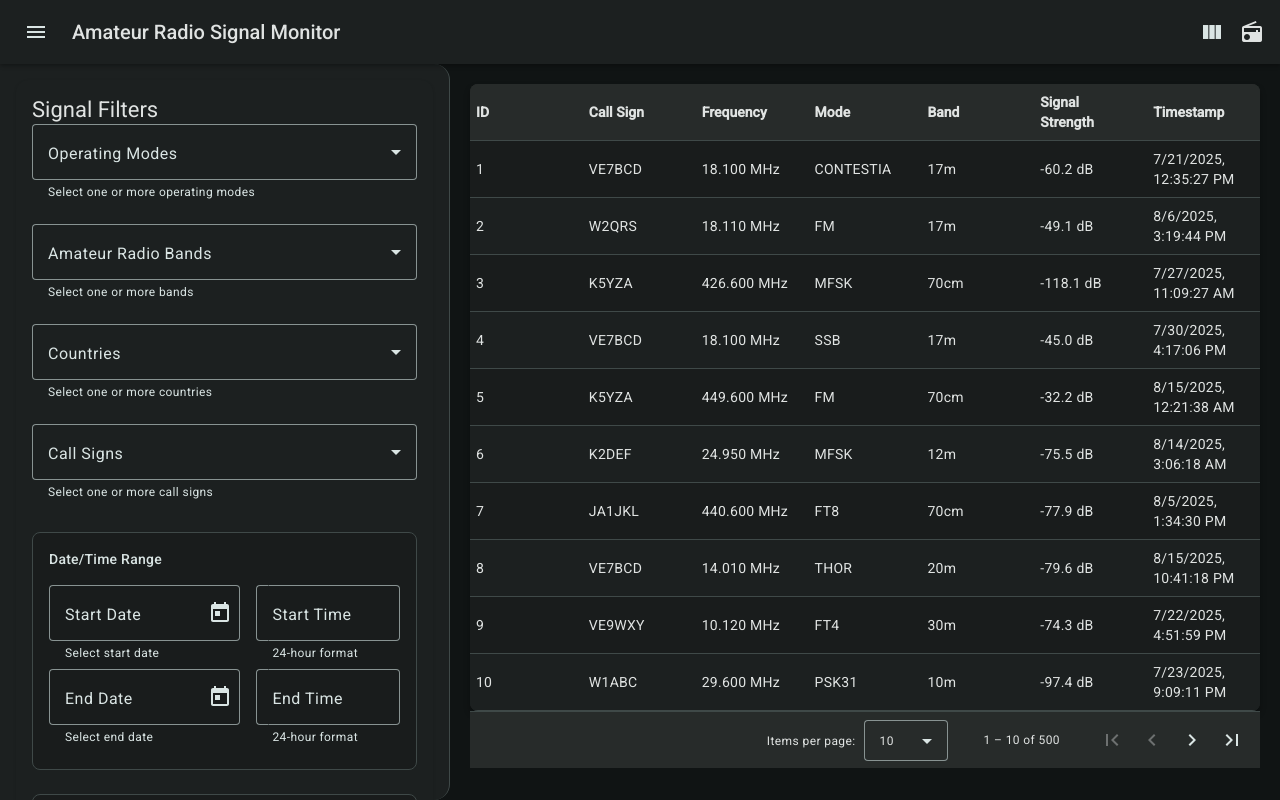
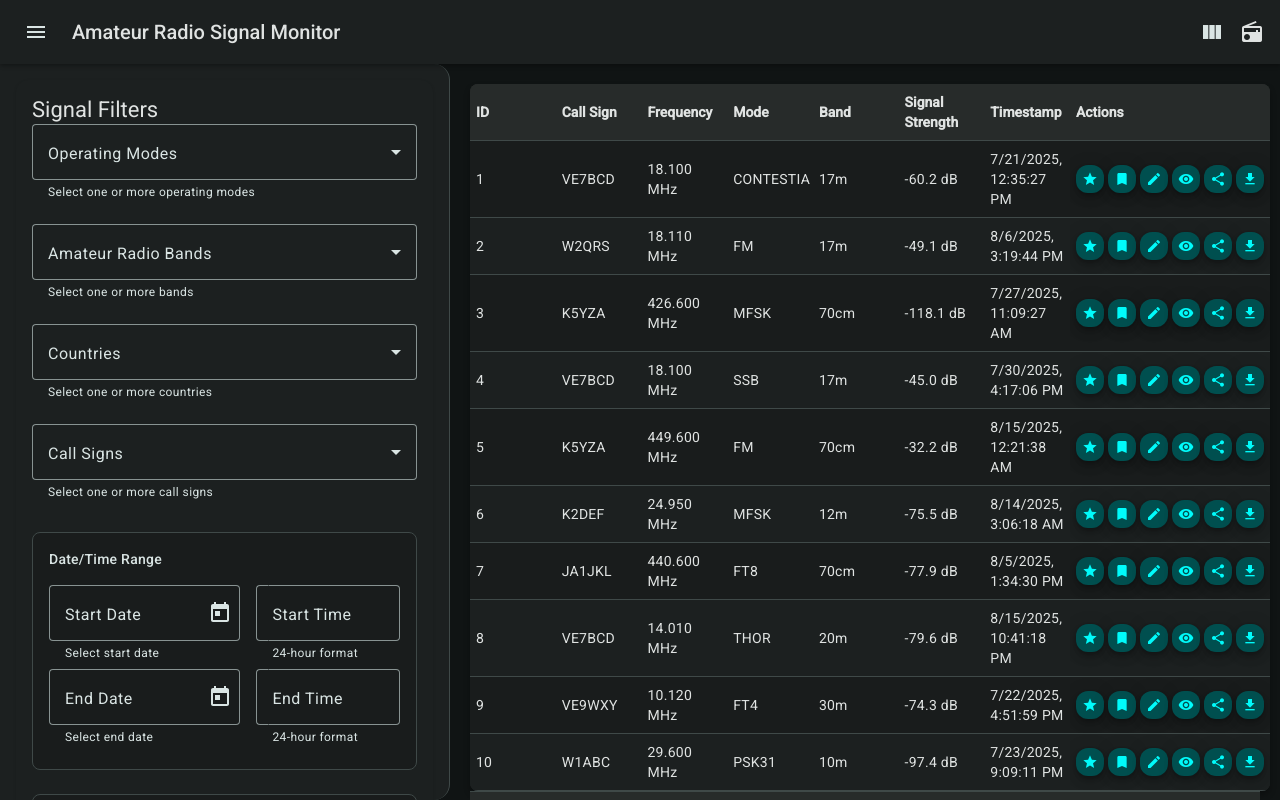
Before and after one commit to nebula-codes/amateur-radio-signal-monitor, an Angular app: page / in a window 1280 px wide. Built offline with nearby package versions, Linux system fonts and the light colour scheme.

Commit message:
Action buttons added

```diff
--- a/src/app/components/column-selector/column-selector.ts
+++ b/src/app/components/column-selector/column-selector.ts
@@ -45,7 +45,7 @@ export class ColumnSelectorComponent {
 
   resetToDefault(): void {
     // Reset to commonly used columns
-    const defaultVisible = ['id', 'callSign', 'frequency', 'mode', 'band', 'signalStrength', 'timestamp'];
+    const defaultVisible = ['id', 'callSign', 'frequency', 'mode', 'band', 'signalStrength', 'timestamp', 'actions'];
     this.columns.forEach(col => {
       col.visible = defaultVisible.includes(col.key);
     });
--- a/src/app/components/signal-table/signal-table.css
+++ b/src/app/components/signal-table/signal-table.css
@@ -21,7 +21,7 @@
 
 .signal-table {
   width: 100%;
-  min-width: 600px;
+  min-width: 800px;
   box-shadow: 0 4px 6px rgba(0, 0, 0, 0.3);
   border-radius: 8px;
   overflow: hidden;
@@ -54,3 +54,34 @@ mat-paginator {
   border-top: 1px solid var(--mat-sys-outline-variant);
   color: var(--mat-sys-on-surface);
 }
+
+/* Action buttons styling */
+.action-buttons {
+  display: flex;
+  gap: 4px;
+  align-items: center;
+  justify-content: center;
+  flex-wrap: wrap;
+  padding: 4px 0;
+}
+
+.action-btn {
+  width: 28px !important;
+  height: 28px !important;
+  line-height: 28px;
+}
+
+.action-btn mat-icon {
+  font-size: 16px;
+  width: 16px;
+  height: 16px;
+}
+
+/* Ensure actions column has enough width */
+.signal-table mat-cell.mat-column-actions,
+.signal-table mat-header-cell.mat-column-actions {
+  min-width: 200px;
+  max-width: 200px;
+  width: 200px;
+  text-align: center;
+}
--- a/src/app/components/signal-table/signal-table.html
+++ b/src/app/components/signal-table/signal-table.html
@@ -13,7 +13,58 @@
       <ng-container *ngFor="let column of columnConfig" [matColumnDef]="column.key">
         <mat-header-cell *matHeaderCellDef mat-sort-header>{{ column.label }}</mat-header-cell>
         <mat-cell *matCellDef="let signal">
-          {{ formatCellValue(getCellValue(signal, column.key), column.key) }}
+          <!-- Regular data columns -->
+          <span *ngIf="column.type !== 'actions'">
+            {{ formatCellValue(getCellValue(signal, column.key), column.key) }}
+          </span>
+
+          <!-- Actions column with 6 buttons -->
+          <div *ngIf="column.type === 'actions'" class="action-buttons">
+            <button mat-mini-fab
+                    color="primary"
+                    (click)="onAction1(signal)"
+                    matTooltip="Action 1"
+                    class="action-btn">
+              <mat-icon>star</mat-icon>
+            </button>
+
+            <button mat-mini-fab
+                    color="accent"
+                    (click)="onAction2(signal)"
+                    matTooltip="Action 2"
+                    class="action-btn">
+              <mat-icon>bookmark</mat-icon>
+            </button>
+
+            <button mat-mini-fab
+                    color="warn"
+                    (click)="onAction3(signal)"
+                    matTooltip="Action 3"
+                    class="action-btn">
+              <mat-icon>edit</mat-icon>
+            </button>
+
+            <button mat-mini-fab
+                    (click)="onAction4(signal)"
+                    matTooltip="Action 4"
+                    class="action-btn">
+              <mat-icon>visibility</mat-icon>
+            </button>
+
+            <button mat-mini-fab
+                    (click)="onAction5(signal)"
+                    matTooltip="Action 5"
+                    class="action-btn">
+              <mat-icon>share</mat-icon>
+            </button>
+
+            <button mat-mini-fab
+                    (click)="onAction6(signal)"
+                    matTooltip="Action 6"
+                    class="action-btn">
+              <mat-icon>download</mat-icon>
+            </button>
+          </div>
         </mat-cell>
       </ng-container>
 
--- a/src/app/components/signal-table/signal-table.ts
+++ b/src/app/components/signal-table/signal-table.ts
@@ -5,6 +5,9 @@ import { MatPaginatorModule, MatPaginator } from '@angular/material/paginator';
 import { MatSortModule, MatSort } from '@angular/material/sort';
 import { MatProgressSpinnerModule } from '@angular/material/progress-spinner';
 import { MatSnackBar, MatSnackBarModule } from '@angular/material/snack-bar';
+import { MatButtonModule } from '@angular/material/button';
+import { MatIconModule } from '@angular/material/icon';
+import { MatTooltipModule } from '@angular/material/tooltip';
 import { Subject, takeUntil, catchError, finalize } from 'rxjs';
 import { SignalData, SignalFilters, ColumnConfig } from '../../models/signal-data.interface';
 import { SignalDataService } from '../../services/signal-data.service';
@@ -18,7 +21,10 @@ import { FilterService } from '../../services/filter.service';
     MatPaginatorModule,
     MatSortModule,
     MatProgressSpinnerModule,
-    MatSnackBarModule
+    MatSnackBarModule,
+    MatButtonModule,
+    MatIconModule,
+    MatTooltipModule
   ],
   templateUrl: './signal-table.html',
   styleUrl: './signal-table.css'
@@ -186,4 +192,29 @@ export class SignalTableComponent implements OnInit, OnDestroy, AfterViewInit {
   getCellValue(element: SignalData, columnKey: string): any {
     return (element as any)[columnKey];
   }
+
+  // Action methods for the 6 buttons
+  onAction1(signal: SignalData): void {
+    console.log('Action 1 - Signal Data:', signal);
+  }
+
+  onAction2(signal: SignalData): void {
+    console.log('Action 2 - Signal Data:', signal);
+  }
+
+  onAction3(signal: SignalData): void {
+    console.log('Action 3 - Signal Data:', signal);
+  }
+
+  onAction4(signal: SignalData): void {
+    console.log('Action 4 - Signal Data:', signal);
+  }
+
+  onAction5(signal: SignalData): void {
+    console.log('Action 5 - Signal Data:', signal);
+  }
+
+  onAction6(signal: SignalData): void {
+    console.log('Action 6 - Signal Data:', signal);
+  }
 }
--- a/src/app/models/signal-data.interface.ts
+++ b/src/app/models/signal-data.interface.ts
@@ -20,10 +20,10 @@ export interface DateTimeFilter {
 }
 
 export interface ColumnConfig {
-  key: keyof SignalData;
+  key: keyof SignalData | 'actions';
   label: string;
   visible: boolean;
-  type: 'string' | 'number' | 'date' | 'boolean';
+  type: 'string' | 'number' | 'date' | 'boolean' | 'actions';
   unit?: string;
 }
 
--- a/src/app/services/signal-data.service.ts
+++ b/src/app/services/signal-data.service.ts
@@ -155,7 +155,8 @@ export class SignalDataService {
       { key: 'location', label: 'Location', visible: false, type: 'string' },
       { key: 'country', label: 'Country', visible: false, type: 'string' },
       { key: 'power', label: 'Power', visible: false, type: 'number', unit: 'W' },
-      { key: 'notes', label: 'Notes', visible: false, type: 'string' }
+      { key: 'notes', label: 'Notes', visible: false, type: 'string' },
+      { key: 'actions', label: 'Actions', visible: true, type: 'actions' }
     ];
   }
 }
```
